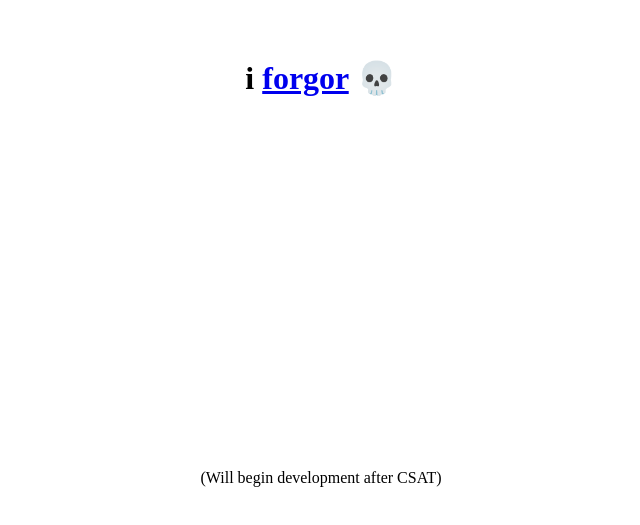
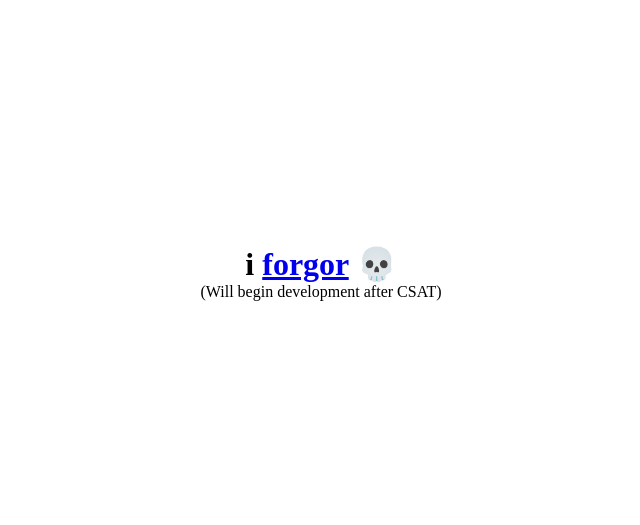
Before and after one commit to forgor-sk/forgor.sk, a plain HTML site: page index.html in a window 1280 px wide. Shown: the part 127-652 px from the top of the page, without its empty margins (319-959 px from the left). Drawn offline with Linux system fonts and the light colour scheme.

Commit message:
style: Fix style

```diff
--- a/index.html
+++ b/index.html
@@ -9,15 +9,21 @@
 				margin: 0;
 				padding: 0;
 			}
+
 			body {
+				height: 100vh;
+			}
+
+			body, main {
 				display: grid;
 				place-items: center;
-				height: 100vh;
 			}
 		</style>
 	</head>
 	<body>
-		<h1>i <a href="https://github.com/forgor-sk">forgor</a> 💀</h1>
-		<p>(Will begin development after CSAT)</p>
+		<main>
+			<h1>i <a href="https://github.com/forgor-sk">forgor</a> 💀</h1>
+			<p>(Will begin development after CSAT)</p>
+		</main>
 	</body>
 </html>
```
